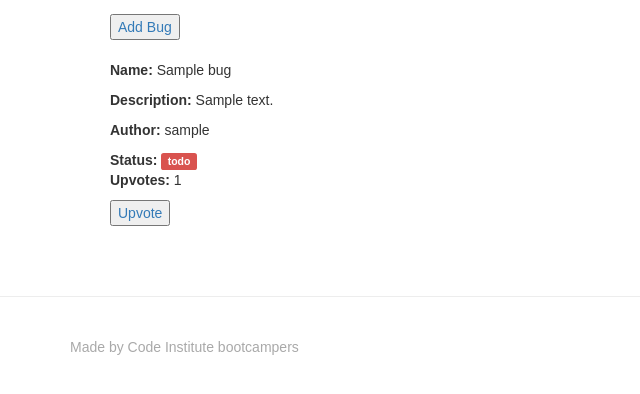
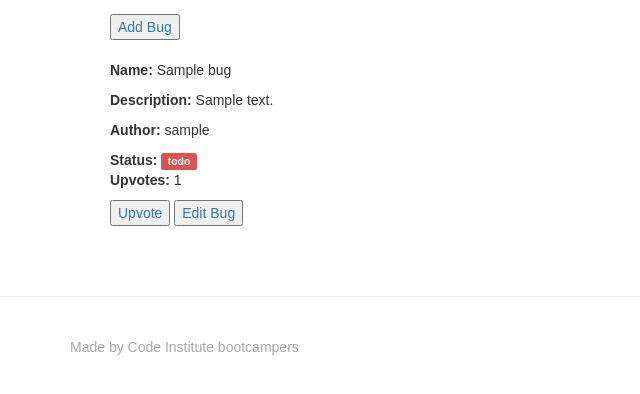
Before and after one commit to Code-Institute-Submissions/fullstack-project, a Django app: page /bugs/ in a window 1280 px wide. Shown: the part 166-560 px from the top of the page, without its empty margins (0-640 px from the left). Run offline with Django 3.2, Linux system fonts and the light colour scheme; a user stored in the database is signed in; tables that the repository leaves empty hold one stand-in row (values such as "Sample post"); some libraries are stand-ins or nearby versions.

Commit message:
Add an edit feature in bugs app

```diff
--- a/bugs/templates/bugs.html
+++ b/bugs/templates/bugs.html
@@ -24,6 +24,7 @@
     {% endif %}
     <p><b>Upvotes:</b> {{t.upvotes}}</p>
     <button type="button"><a style="text-decoration:none" href="upvote/{{t.id}}">Upvote</a></button>
+    <button type="button"><a style="text-decoration:none" href="edit/{{t.id}}">Edit Bug</a></button>
     <br><br>
     <!--<p><b>Views:</b> {{t.views}}</p>-->
 
--- a/bugs/urls.py
+++ b/bugs/urls.py
@@ -1,8 +1,9 @@
 from django.conf.urls import url, include
-from .views import all_bugs, upvote_bug, add_bug
+from .views import all_bugs, upvote_bug, add_bug, edit_bug
 
 urlpatterns = [
     url(r'^$', all_bugs, name='bugs'),
     url(r'^upvote/(?P<id>\d+)$', upvote_bug, name='upvote_bug' ),
-    url(r'^add$', add_bug)
+    url(r'^add$', add_bug),
+    url(r'^edit/(?P<id>\d+)$', edit_bug)
 ]
--- a/bugs/views.py
+++ b/bugs/views.py
@@ -34,3 +34,17 @@ def add_bug(request):
         return render(request,"add_bug.html",{
             'form' : toadd_form
         })
+
+@login_required()
+def edit_bug(request, id):
+    edit_item = get_object_or_404(Bug, pk=id)
+    if request.method == "POST":
+        submitted_form = BugForm(request.POST, instance=edit_item)
+        if submitted_form.is_valid():
+            submitted_form.save()
+            return redirect(all_bugs)
+    else:
+        form = BugForm(instance=edit_item)
+        return render(request, 'edit_bug.html',{
+            'item_form':form
+        })
```
Also changed, not shown: bugs/templates/edit_bug.html (added, +8 -0 lines).
